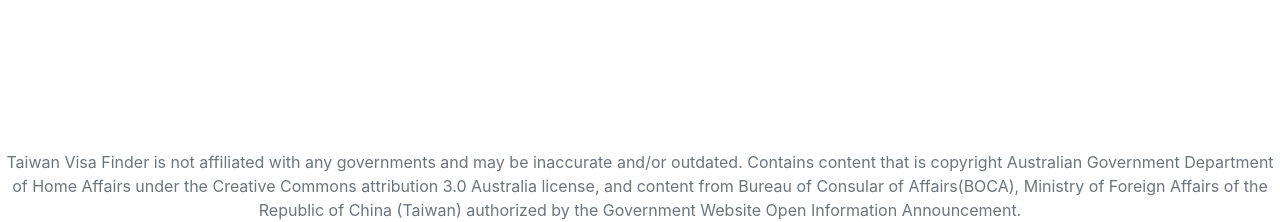
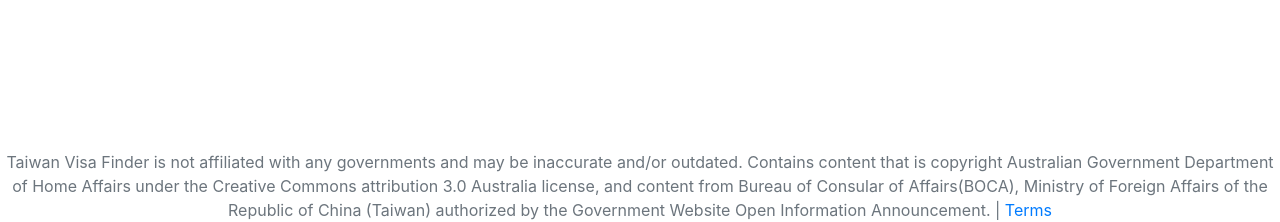
Before and after one commit to taiwangoldcard/twvisafinder, a Django app: page /gold-card-qualification/ in a window 1280 px wide. Shown: the part 578-800 px from the top of the page. Run offline with Django 3.2, Linux system fonts and the light colour scheme; data that the repository does not hold is empty; some libraries are stand-ins or nearby versions.

Commit message:
Add link to terms.
Same terms of use as TaiwanGoldCard, so link to it directly.

```diff
--- a/twvisafinder/templates/footer.html
+++ b/twvisafinder/templates/footer.html
@@ -1 +1 @@
-<div id="footer" class="text-center text-muted invisible">Taiwan Visa Finder is not affiliated with any governments and may be inaccurate and/or outdated. Contains content that is copyright Australian Government Department of Home Affairs under the Creative Commons attribution 3.0 Australia license, and content from Bureau of Consular of Affairs(BOCA), Ministry of Foreign Affairs of the Republic of China (Taiwan) authorized by the Government Website Open Information Announcement.</div>
+<div id="footer" class="text-center text-muted invisible">Taiwan Visa Finder is not affiliated with any governments and may be inaccurate and/or outdated. Contains content that is copyright Australian Government Department of Home Affairs under the Creative Commons attribution 3.0 Australia license, and content from Bureau of Consular of Affairs(BOCA), Ministry of Foreign Affairs of the Republic of China (Taiwan) authorized by the Government Website Open Information Announcement. | <a href="https://taiwangoldcard.com/terms/">Terms</a></div>
```
